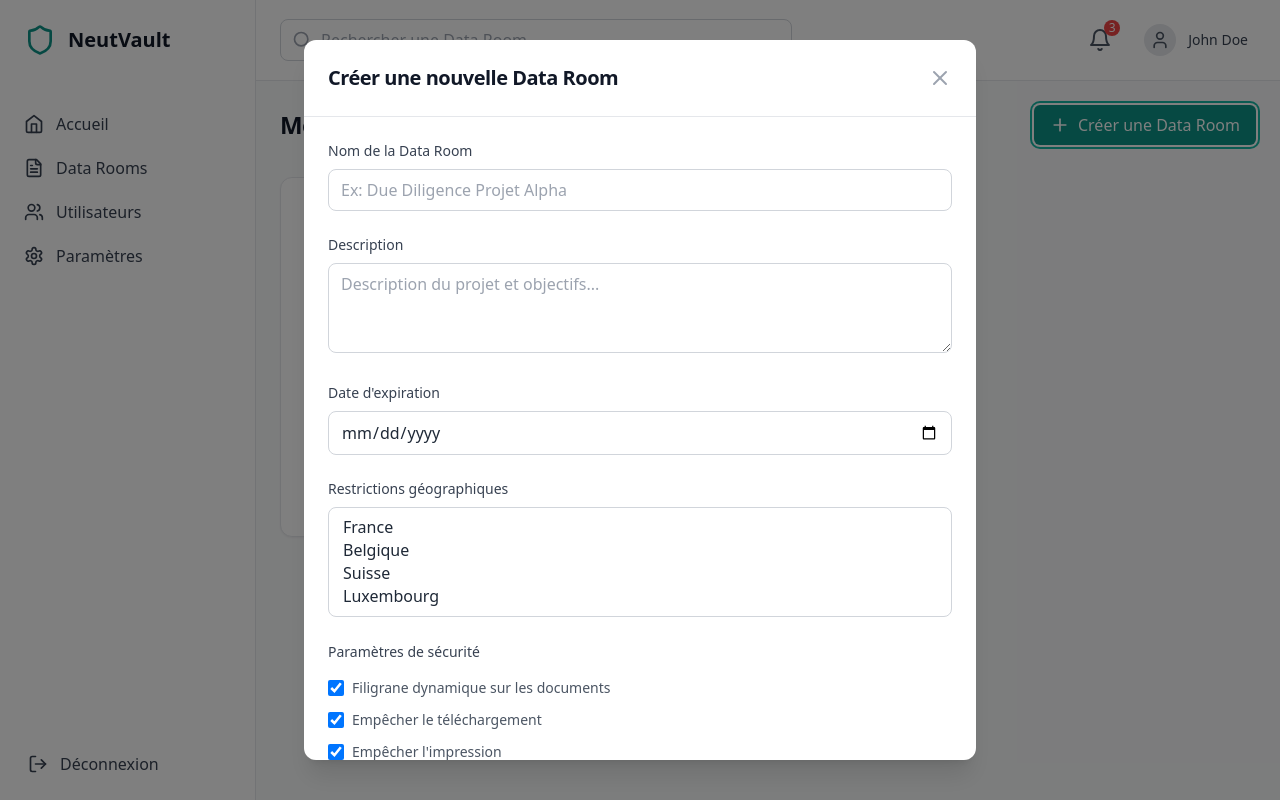
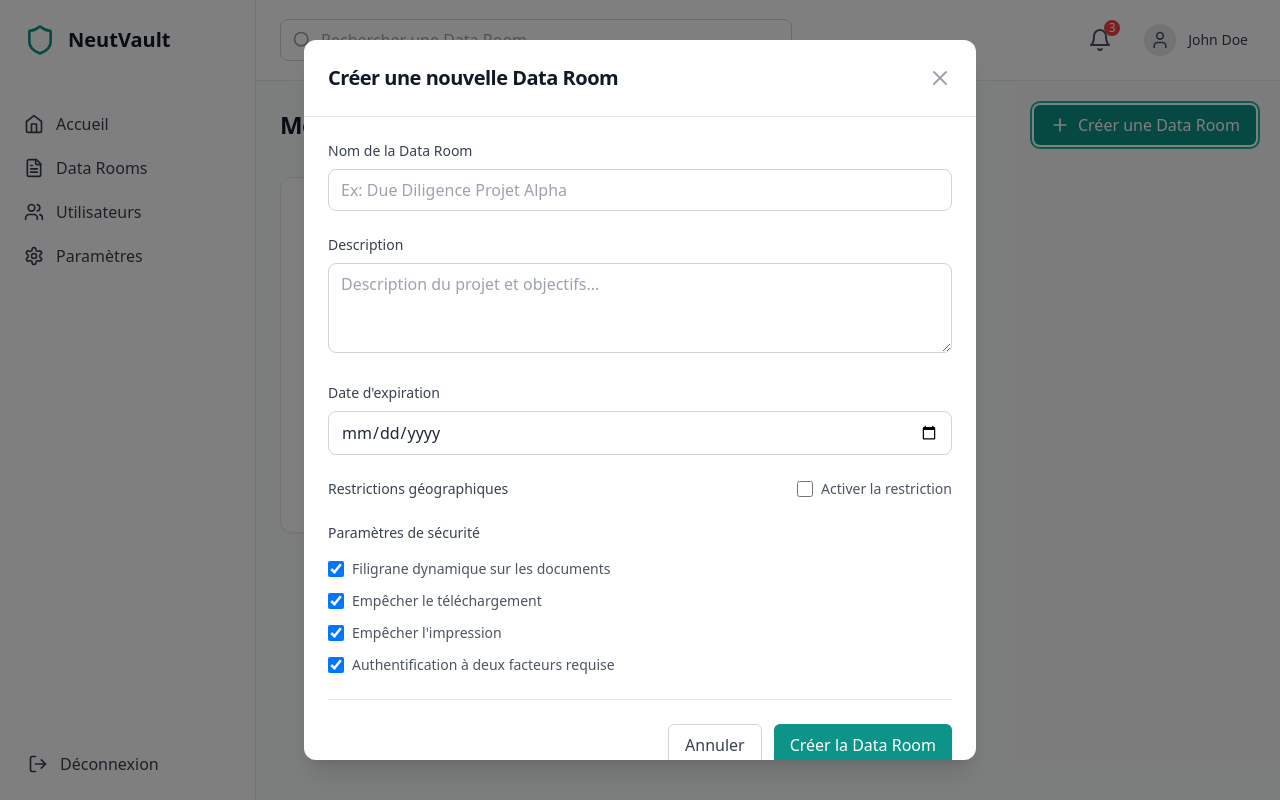
Before and after one commit to azarqane/Dataroom, a React (Vite) app: page /dashboard in a window 1280 px wide. Both pictures are taken after a click on the button "Créer une Data Room". Built offline with nearby package versions, Linux system fonts and the light colour scheme.

Commit message:
Amélioration du formulaire de Data Room

```diff
--- a/src/pages/DashboardPage.tsx
+++ b/src/pages/DashboardPage.tsx
@@ -1,7 +1,9 @@
 import React, { useState } from 'react';
 import { Shield, Search, Bell, User, Home, FileText, Users, Settings, LogOut, Plus, Globe, Clock, Lock, X } from 'lucide-react';
 import { Link } from 'react-router-dom';
+import Select from 'react-select';
 import { Button } from '../components/Button';
+import { countryOptions, continents } from '../utils/countries';
 
 interface DataRoom {
   id: string;
@@ -10,7 +12,10 @@ interface DataRoom {
   createdAt: string;
   expiresAt: string;
   status: 'active' | 'expired';
-  geoRestriction: string[];
+  geoRestriction: {
+    enabled: boolean;
+    countries: string[];
+  };
   documentsCount: number;
   usersCount: number;
 }
@@ -25,7 +30,10 @@ const DashboardPage = () => {
       createdAt: '2024-02-20',
       expiresAt: '2024-05-20',
       status: 'active',
-      geoRestriction: ['France', 'Belgique'],
+      geoRestriction: {
+        enabled: true,
+        countries: ['FR', 'BE']
+      },
       documentsCount: 45,
       usersCount: 12
     },
@@ -36,7 +44,10 @@ const DashboardPage = () => {
       createdAt: '2024-01-15',
       expiresAt: '2024-04-15',
       status: 'active',
-      geoRestriction: ['France'],
+      geoRestriction: {
+        enabled: false,
+        countries: []
+      },
       documentsCount: 28,
       usersCount: 8
     }
@@ -46,7 +57,10 @@ const DashboardPage = () => {
     name: '',
     description: '',
     expiresAt: '',
-    geoRestriction: [] as string[],
+    geoRestriction: {
+      enabled: false,
+      countries: [] as string[]
+    },
     securityLevel: 'high',
     watermark: true,
     preventDownload: true,
@@ -54,9 +68,25 @@ const DashboardPage = () => {
     twoFactorAuth: true
   });
 
+  const handleCountryChange = (selectedOptions: any) => {
+    setNewDataRoom({
+      ...newDataRoom,
+      geoRestriction: {
+        ...newDataRoom.geoRestriction,
+        countries: selectedOptions ? selectedOptions.map((option: any) => option.value) : []
+      }
+    });
+  };
+
+  const getCountryNames = (countryCodes: string[]) => {
+    return countryCodes
+      .map(code => countryOptions.find(country => country.value === code)?.label)
+      .filter(Boolean)
+      .join(', ');
+  };
+
   return (
     <div className="min-h-screen bg-gray-50">
-      {/* Sidebar */}
       <aside className="fixed left-0 top-0 h-full w-64 bg-white border-r border-gray-200">
         <div className="p-6">
           <div className="flex items-center">
@@ -93,9 +123,7 @@ const DashboardPage = () => {
         </div>
       </aside>
 
-      {/* Main content */}
       <div className="ml-64">
-        {/* Header */}
         <header className="bg-white border-b border-gray-200">
           <div className="flex items-center justify-between px-6 py-4">
             <div className="flex-1 max-w-lg">
@@ -127,7 +155,6 @@ const DashboardPage = () => {
           </div>
         </header>
 
-        {/* Main content */}
         <main className="p-6">
           <div className="flex justify-between items-center mb-8">
             <h1 className="text-2xl font-bold text-gray-900">Mes Data Rooms</h1>
@@ -141,7 +168,6 @@ const DashboardPage = () => {
             </Button>
           </div>
 
-          {/* Data Rooms Grid */}
           <div className="grid grid-cols-1 md:grid-cols-2 lg:grid-cols-3 gap-6">
             {dataRooms.map((dataRoom) => (
               <div key={dataRoom.id} className="bg-white rounded-xl shadow-sm p-6 border border-gray-200">
@@ -163,7 +189,7 @@ const DashboardPage = () => {
                   </div>
                   <div className="flex items-center text-sm text-gray-600">
                     <Globe className="h-4 w-4 mr-2" />
-                    {dataRoom.geoRestriction.join(', ')}
+                    {dataRoom.geoRestriction.enabled ? getCountryNames(dataRoom.geoRestriction.countries) : 'Aucune restriction'}
                   </div>
                   <div className="flex items-center text-sm text-gray-600">
                     <FileText className="h-4 w-4 mr-2" />
@@ -189,7 +215,6 @@ const DashboardPage = () => {
         </main>
       </div>
 
-      {/* Create Data Room Modal */}
       {showCreateModal && (
         <div className="fixed inset-0 bg-black bg-opacity-50 flex items-center justify-center z-50">
           <div className="bg-white rounded-xl shadow-xl max-w-2xl w-full mx-4 max-h-[90vh] overflow-y-auto">
@@ -245,22 +270,47 @@ const DashboardPage = () => {
               </div>
 
               <div>
-                <label className="block text-sm font-medium text-gray-700 mb-2">
-                  Restrictions géographiques
-                </label>
-                <select
-                  multiple
-                  className="w-full px-3 py-2 border border-gray-300 rounded-lg focus:outline-none focus:ring-2 focus:ring-teal-500"
-                  onChange={(e) => {
-                    const values = Array.from(e.target.selectedOptions, option => option.value);
-                    setNewDataRoom({...newDataRoom, geoRestriction: values});
-                  }}
-                >
-                  <option value="France">France</option>
-                  <option value="Belgique">Belgique</option>
-                  <option value="Suisse">Suisse</option>
-                  <option value="Luxembourg">Luxembourg</option>
-                </select>
+                <div className="flex items-center justify-between mb-2">
+                  <label className="block text-sm font-medium text-gray-700">
+                    Restrictions géographiques
+                  </label>
+                  <label className="flex items-center">
+                    <input
+                      type="checkbox"
+                      checked={newDataRoom.geoRestriction.enabled}
+                      onChange={(e) => setNewDataRoom({
+                        ...newDataRoom,
+                        geoRestriction: {
+                          ...newDataRoom.geoRestriction,
+                          enabled: e.target.checked
+                        }
+                      })}
+                      className="h-4 w-4 text-teal-600 focus:ring-teal-500 border-gray-300 rounded"
+                    />
+                    <span className="ml-2 text-sm text-gray-600">Activer la restriction</span>
+                  </label>
+                </div>
+                {newDataRoom.geoRestriction.enabled && (
+                  <div className="space-y-2">
+                    <Select
+                      isMulti
+                      options={countryOptions}
+                      onChange={handleCountryChange}
+                      placeholder="Sélectionnez les pays autorisés..."
+                      className="basic-multi-select"
+                      classNamePrefix="select"
+                      isSearchable={true}
+                      formatGroupLabel={data => (
+                        <div className="font-semibold text-gray-700">
+                          {continents[data.label as keyof typeof continents]}
+                        </div>
+                      )}
+                    />
+                    <p className="text-sm text-gray-500">
+                      Les utilisateurs ne pourront accéder à la Data Room que depuis les pays sélectionnés
+                    </p>
+                  </div>
+                )}
               </div>
 
               <div>
--- /dev/null
+++ b/src/utils/countries.ts
@@ -0,0 +1,18 @@
+import { countries } from 'countries-list';
+
+export const countryOptions = Object.entries(countries).map(([code, country]) => ({
+  value: code,
+  label: country.name,
+  continent: country.continent,
+  languages: country.languages,
+}));
+
+export const continents = {
+  AF: 'Afrique',
+  AN: 'Antarctique',
+  AS: 'Asie',
+  EU: 'Europe',
+  NA: 'Amérique du Nord',
+  OC: 'Océanie',
+  SA: 'Amérique du Sud'
+};
```
Also changed, not shown: package.json (+6 -1 lines).
